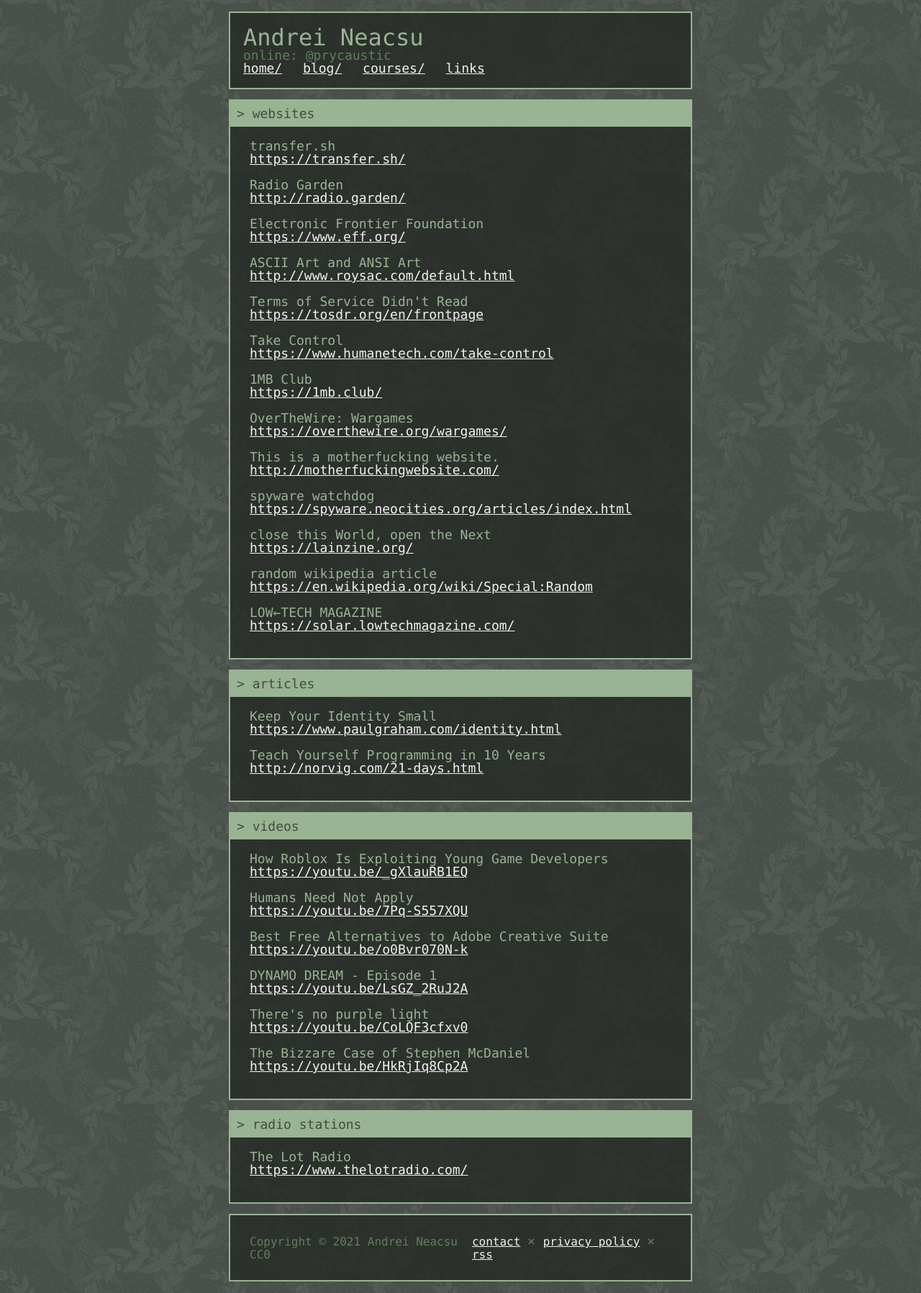
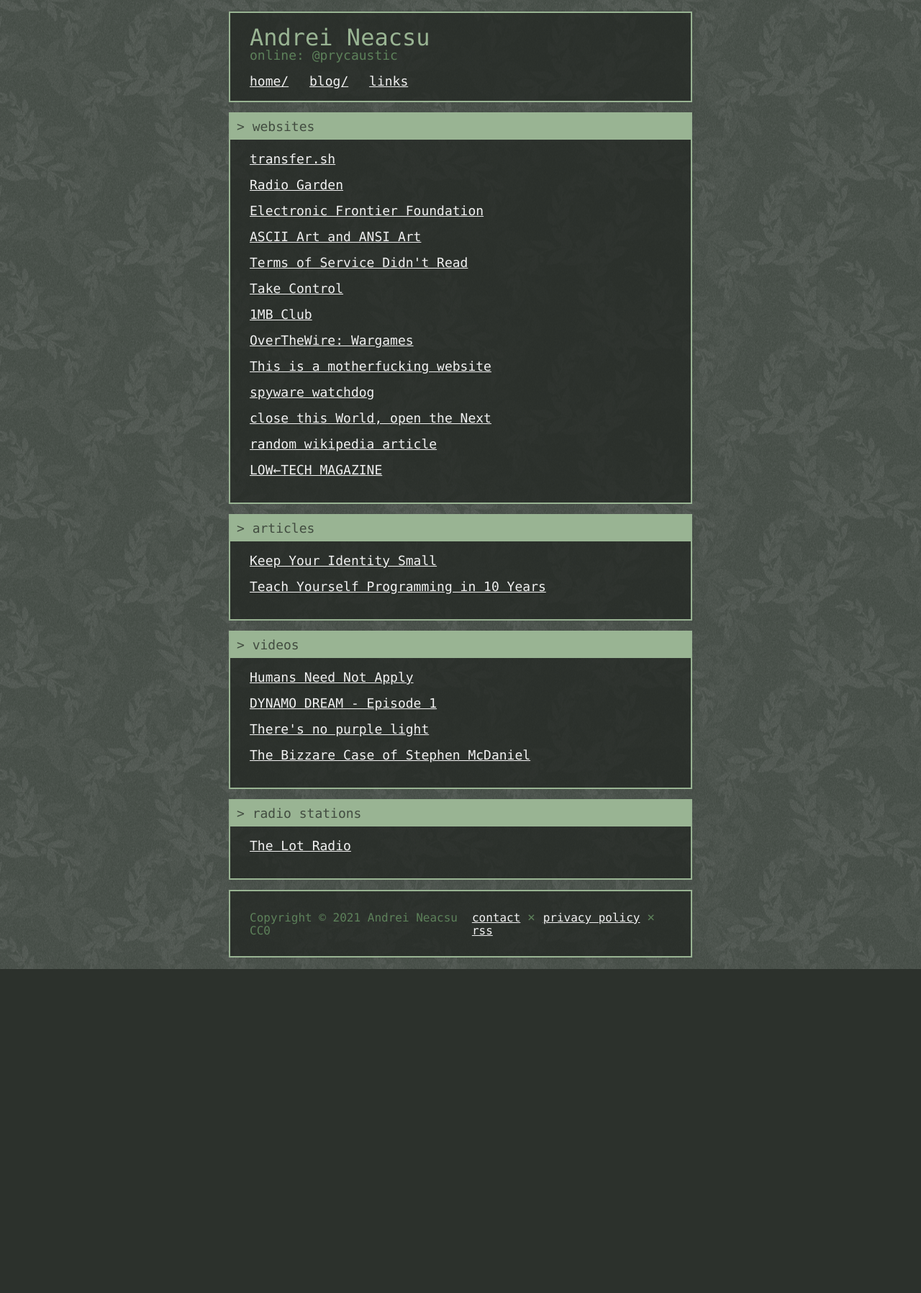
Before and after one commit to errormine/aneacsu.com, a PHP site: page /links.php in a window 1280 px wide. Shown: the whole page at 72% size. After the commit the page ends 1346 px from the top, so only its background shows below. Run offline with PHP 8.4, Linux system fonts and the light colour scheme; some libraries are stand-ins or nearby versions; some web fonts are replaced.

Commit message:
redo a bunch of stuff

```diff
--- a/include/header.html
+++ b/include/header.html
@@ -13,9 +13,6 @@
             <li class="wd">
                 <a href="https://blog.aneacsu.com">blog/</a>
             </li>
-            <li class="wd">
-                <a href="/courses/">courses/</a>
-            </li>
             <li class="ls">
                 <a href="/links.php">links</a>
             </li>
--- a/index.php
+++ b/index.php
@@ -27,10 +27,12 @@
                         <li>
                             <h2 class="content-h2"><a href="https://github.com/prycaustic/aneacsu.com">This Website</a></h2>
                             <p>This is a link to the github repo for this website.</p>
+                            <br>
                         </li>
                         <li>
                             <h2 class="content-h2"><a href="https://github.com/prycaustic/b1pod">b1pod</a></h2>
                             <p>Another Discord bot with some random commands. You can invite it to your server and I will try my best to keep it working for the time being.</p>
+                            <br>
                         </li>
                         <!--<li>
                             <h2 class="content-h2"><a href="/courses/web-dev/">Web Development Course</a></h2>
@@ -39,6 +41,7 @@
                         <li>
                             <h2 class="content-h2"><a href="https://github.com/prycaustic/bent-bot">bent-bot</a></h2>
                             <p>First time making a discord bot after taking a Java class in high school. (i don't think it works anymore)</p>
+                            <br>
                         </li>
                         <li>
                             <h2 class="content-h2"><a href="https://prycaustic.github.io/todolist/">todolist</a></h2>
--- a/links.php
+++ b/links.php
@@ -6,19 +6,19 @@
                 <h2 class="title">websites</h2>
                 <div class="content">
                     <ul class="word-list">
-                        <li>transfer.sh<br><a href="https://transfer.sh/">https://transfer.sh/</a></li>
-                        <li>Radio Garden<br><a href="http://radio.garden/">http://radio.garden/</a></li>
-                        <li>Electronic Frontier Foundation<br><a href="https://www.eff.org/">https://www.eff.org/</a></li>
-                        <li>ASCII Art and ANSI Art<br><a href="http://www.roysac.com/default.html">http://www.roysac.com/default.html</a></li>
-                        <li>Terms of Service Didn't Read<br><a href="https://tosdr.org/en/frontpage">https://tosdr.org/en/frontpage</a></li>
-                        <li>Take Control<br><a href="https://www.humanetech.com/take-control">https://www.humanetech.com/take-control</a></li>
-                        <li>1MB Club<br><a href="https://1mb.club/">https://1mb.club/</a></li>
-                        <li>OverTheWire: Wargames<br><a href="https://overthewire.org/wargames/">https://overthewire.org/wargames/</a></li>
-                        <li>This is a motherfucking website.<br><a href="http://motherfuckingwebsite.com/">http://motherfuckingwebsite.com/</a></li>
-                        <li>spyware watchdog<br><a href="https://spyware.neocities.org/articles/index.html">https://spyware.neocities.org/articles/index.html</a></li>
-                        <li>close this World, open the Next<br><a href="https://lainzine.org/">https://lainzine.org/</a></li>
-                        <li>random wikipedia article<br><a href="https://en.wikipedia.org/wiki/Special:Random">https://en.wikipedia.org/wiki/Special:Random</a></li>
-                        <li>LOW←TECH MAGAZINE<br><a href="https://solar.lowtechmagazine.com/">https://solar.lowtechmagazine.com/</a></li>
+                        <li><a href="https://transfer.sh">transfer.sh</a></li>
+                        <li><a href="http://radio.garden/">Radio Garden</a></li>
+                        <li><a href="https://www.eff.org/">Electronic Frontier Foundation</a></li>
+                        <li><a href="http://www.roysac.com/default.html">ASCII Art and ANSI Art</a></li>
+                        <li><a href="https://tosdr.org/en/frontpage">Terms of Service Didn't Read</a></li>
+                        <li><a href="https://www.humanetech.com/take-control">Take Control</a></li>
+                        <li><a href="https://1mb.club/">1MB Club</a></li>
+                        <li><a href="https://overthewire.org/wargames/">OverTheWire: Wargames</a></li>
+                        <li><a href="http://motherfuckingwebsite.com/">This is a motherfucking website</a></li>
+                        <li><a href="https://spyware.neocities.org/articles/index.html">spyware watchdog</a></li>
+                        <li><a href="https://lainzine.org/">close this World, open the Next</a></li>
+                        <li><a href="https://en.wikipedia.org/wiki/Special:Random">random wikipedia article</a></li>
+                        <li><a href="https://solar.lowtechmagazine.com/">LOW←TECH MAGAZINE</a></li>
                     </ul>
                 </div>
             </section>
@@ -26,8 +26,8 @@
                 <h2 class="title">articles</h2>
                 <div class="content">
                     <ul class="word-list">
-                        <li>Keep Your Identity Small<br><a href="https://www.paulgraham.com/identity.html">https://www.paulgraham.com/identity.html</a></li>
-                        <li>Teach Yourself Programming in 10 Years<br><a href="http://norvig.com/21-days.html">http://norvig.com/21-days.html</a></li>
+                        <li><a href="https://www.paulgraham.com/identity.html">Keep Your Identity Small</a></li>
+                        <li><a href="http://norvig.com/21-days.html">Teach Yourself Programming in 10 Years</a></li>
                     </ul>
                 </div>
             </section>
@@ -35,12 +35,10 @@
                 <h2 class="title">videos</h2>
                 <div class="content">
                     <ul class="word-list">
-                        <li>How Roblox Is Exploiting Young Game Developers<br><a href="https://youtu.be/_gXlauRB1EQ">https://youtu.be/_gXlauRB1EQ</a></li>
-                        <li>Humans Need Not Apply<br><a href="https://youtu.be/7Pq-S557XQU">https://youtu.be/7Pq-S557XQU</a></li>
-                        <li>Best Free Alternatives to Adobe Creative Suite<br><a href="https://youtu.be/o0Bvr070N-k">https://youtu.be/o0Bvr070N-k</a></li>
-                        <li>DYNAMO DREAM - Episode 1<br><a href="https://youtu.be/LsGZ_2RuJ2A">https://youtu.be/LsGZ_2RuJ2A</a></li>
-                        <li>There's no purple light<br><a href="https://youtu.be/CoLQF3cfxv0">https://youtu.be/CoLQF3cfxv0</a></li>
-                        <li>The Bizzare Case of Stephen McDaniel<br><a href="https://youtu.be/HkRjIq8Cp2A">https://youtu.be/HkRjIq8Cp2A</a></li>
+                        <li><a href="https://youtu.be/7Pq-S557XQU">Humans Need Not Apply</a></li>
+                        <li><a href="https://youtu.be/LsGZ_2RuJ2A">DYNAMO DREAM - Episode 1</a></li>
+                        <li><a href="https://youtu.be/CoLQF3cfxv0">There's no purple light</a></li>
+                        <li><a href="https://youtu.be/HkRjIq8Cp2A">The Bizzare Case of Stephen McDaniel</a></li>
                     </ul>
                 </div>
             </section>
@@ -48,7 +46,7 @@
                 <h2 class="title">radio stations</h2>
                 <div class="content">
                     <ul class="word-list">
-                        <li>The Lot Radio<br><a href="https://www.thelotradio.com/">https://www.thelotradio.com/</a></li>
+                        <li><a href="https://www.thelotradio.com/">The Lot Radio</a></li>
                     </ul>
                 </div>
             </section>
--- a/style/style.css
+++ b/style/style.css
@@ -39,7 +39,7 @@
     background-color: var(--main-dark);
     outline: 2px solid var(--accent);
     margin-top: 1em;
-    padding: 1em;
+    padding: 1em 1.5em;
 }
 
 header .title {
@@ -54,6 +54,10 @@
 
 .subtitle {
     color: var(--accent-dark);
+}
+
+header nav {
+    margin-top: 1em;
 }
 
 header nav li {
```
